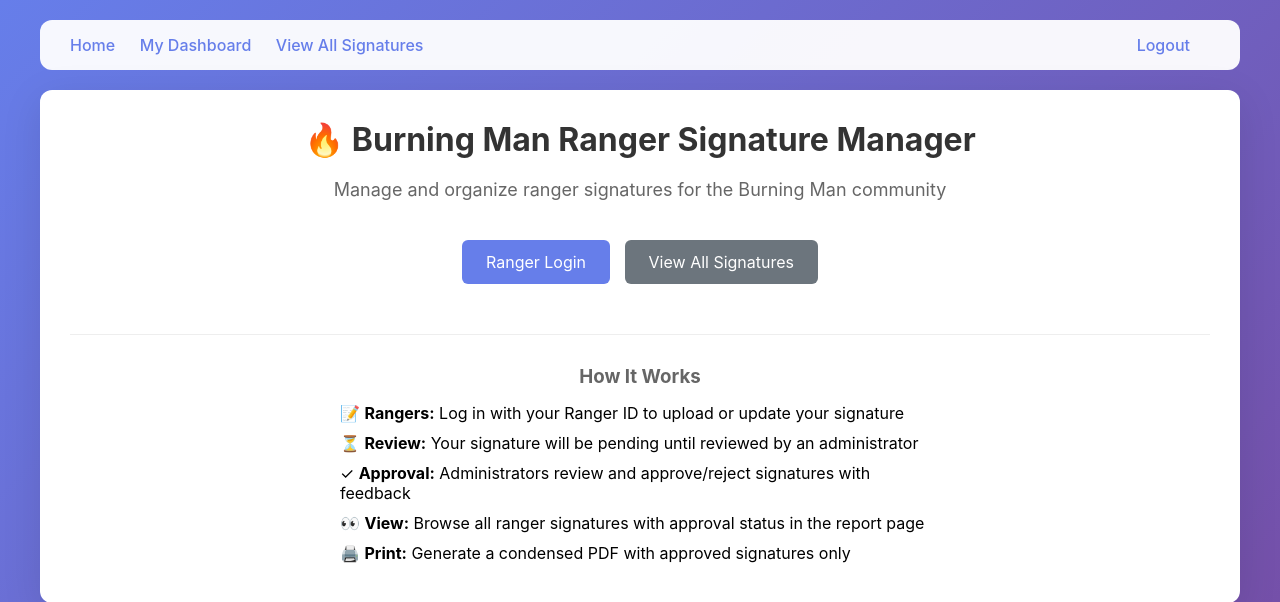
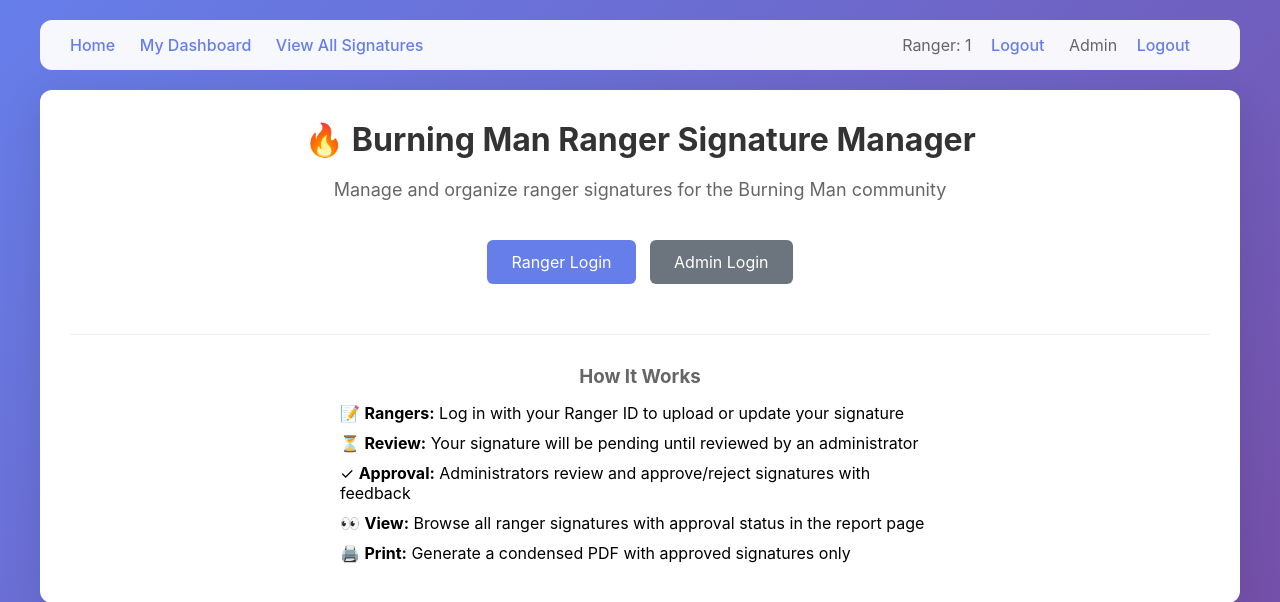
Before and after one commit to 404seannotfound/card-signing, a Flask app: page / in a window 1280 px wide. Shown: the top 602 px of the page. Run offline with Flask 3, Linux system fonts and the light colour scheme; the visitor is signed in with stand-in values (Sample User, id 1).

Commit message:
Add admin password authentication for viewing signatures

```diff
--- a/app.py
+++ b/app.py
@@ -19,6 +19,9 @@ if app.config['SQLALCHEMY_DATABASE_URI'].startswith('postgres://'):
     app.config['SQLALCHEMY_DATABASE_URI'] = app.config['SQLALCHEMY_DATABASE_URI'].replace('postgres://', 'postgresql://', 1)
 app.config['SQLALCHEMY_TRACK_MODIFICATIONS'] = False
 app.config['MAX_CONTENT_LENGTH'] = 5 * 1024 * 1024  # 5MB max file size
+
+# Admin password for viewing signatures
+ADMIN_PASSWORD = os.environ.get('ADMIN_PASSWORD', 'admin123')
 
 db = SQLAlchemy(app)
 
@@ -180,13 +183,39 @@ def view_signature(ranger_id):
         as_attachment=False
     )
 
+@app.route('/admin/login', methods=['GET', 'POST'])
+def admin_login():
+    if request.method == 'POST':
+        password = request.form.get('password')
+        if password == ADMIN_PASSWORD:
+            session['admin_authenticated'] = True
+            flash('Login successful!', 'success')
+            return redirect(url_for('report'))
+        else:
+            flash('Invalid password', 'error')
+    return render_template('admin_login.html')
+
+@app.route('/admin/logout')
+def admin_logout():
+    session.pop('admin_authenticated', None)
+    flash('Logged out successfully', 'success')
+    return redirect(url_for('index'))
+
 @app.route('/report')
 def report():
+    # Check if admin is authenticated
+    if not session.get('admin_authenticated'):
+        flash('Please login to view signatures', 'error')
+        return redirect(url_for('admin_login'))
+
     rangers = Ranger.query.join(Signature).all()
     return render_template('report.html', rangers=rangers)
 
 @app.route('/approve_signature/<int:signature_id>', methods=['POST'])
 def approve_signature(signature_id):
+    if not session.get('admin_authenticated'):
+        return jsonify({'error': 'Unauthorized'}), 401
+
     signature = Signature.query.get_or_404(signature_id)
     signature.status = 'approved'
     signature.approved_at = datetime.utcnow()
@@ -197,19 +226,26 @@ def approve_signature(signature_id):
 
 @app.route('/reject_signature/<int:signature_id>', methods=['POST'])
 def reject_signature(signature_id):
+    if not session.get('admin_authenticated'):
+        return jsonify({'error': 'Unauthorized'}), 401
+
     data = request.get_json()
-    reason = data.get('reason', 'No reason provided')
+    rejection_reason = data.get('reason', '').strip()
 
     signature = Signature.query.get_or_404(signature_id)
     signature.status = 'rejected'
     signature.rejected_at = datetime.utcnow()
     signature.approved_at = None
-    signature.rejection_reason = reason
+    signature.rejection_reason = rejection_reason
     db.session.commit()
-    return jsonify({'status': 'rejected', 'rejected_at': signature.rejected_at.strftime('%B %d, %Y at %I:%M %p'), 'reason': reason})
+    return jsonify({'status': 'rejected', 'rejected_at': signature.rejected_at.strftime('%B %d, %Y at %I:%M %p'), 'reason': rejection_reason})
 
 @app.route('/print_pdf')
 def print_pdf():
+    if not session.get('admin_authenticated'):
+        flash('Please login to generate PDF', 'error')
+        return redirect(url_for('admin_login'))
+
     # Get approved signatures only
     signatures = Signature.query.filter_by(status='approved').all()
 
--- a/templates/base.html
+++ b/templates/base.html
@@ -138,15 +138,26 @@
 </head>
 <body>
     <div class="container">
-        {% if session.ranger_id %}
+        {% if session.ranger_id or session.admin_authenticated %}
         <div class="nav">
             <div>
                 <a href="{{ url_for('index') }}">Home</a>
+                {% if session.ranger_id %}
                 <a href="{{ url_for('ranger_dashboard') }}">My Dashboard</a>
+                {% endif %}
+                {% if session.admin_authenticated %}
                 <a href="{{ url_for('report') }}">View All Signatures</a>
+                {% endif %}
             </div>
             <div>
+                {% if session.ranger_id %}
+                <span style="color: #666; margin-right: 15px;">Ranger: {{ session.ranger_id }}</span>
                 <a href="{{ url_for('logout') }}">Logout</a>
+                {% endif %}
+                {% if session.admin_authenticated %}
+                <span style="color: #666; margin-right: 15px;">Admin</span>
+                <a href="{{ url_for('admin_logout') }}">Logout</a>
+                {% endif %}
             </div>
         </div>
         {% endif %}
--- a/templates/index.html
+++ b/templates/index.html
@@ -11,7 +11,7 @@
 
     <div style="margin-top: 40px;">
         <a href="{{ url_for('login') }}" class="btn" style="margin-right: 10px;">Ranger Login</a>
-        <a href="{{ url_for('report') }}" class="btn btn-secondary">View All Signatures</a>
+        <a href="{{ url_for('admin_login') }}" class="btn btn-secondary">Admin Login</a>
     </div>
 
     <div style="margin-top: 50px; padding-top: 30px; border-top: 1px solid #eee;">
```
Also changed, not shown: templates/admin_login.html (added, +40 -0 lines), 2 other files.
